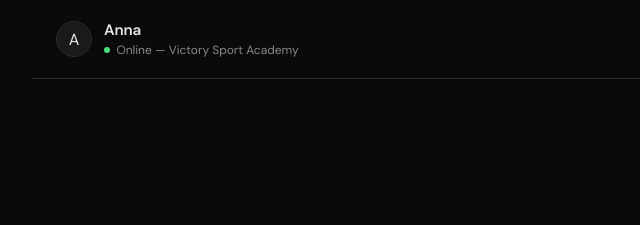
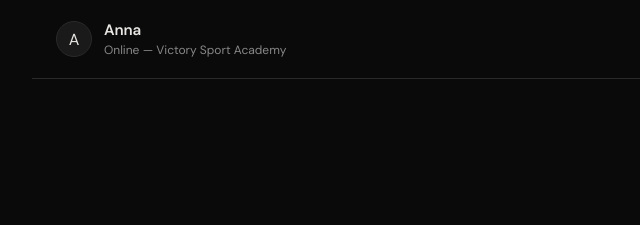
Before and after one commit to expertflow-attila/viki-chat, a website: page index.html in a window 1280 px wide. Shown: the top 225 px of the page, 208-848 px from the left. Drawn offline with Linux system fonts and the light colour scheme.

Commit message:
Remove green status dot

```diff
--- a/css/style.css
+++ b/css/style.css
@@ -100,10 +100,7 @@ body {
 }
 
 .status-dot {
-  width: 6px;
-  height: 6px;
-  border-radius: 50%;
-  background: #4ADE80;
+  display: none;
 }
 
 /* ── Messages Area ── */
```
